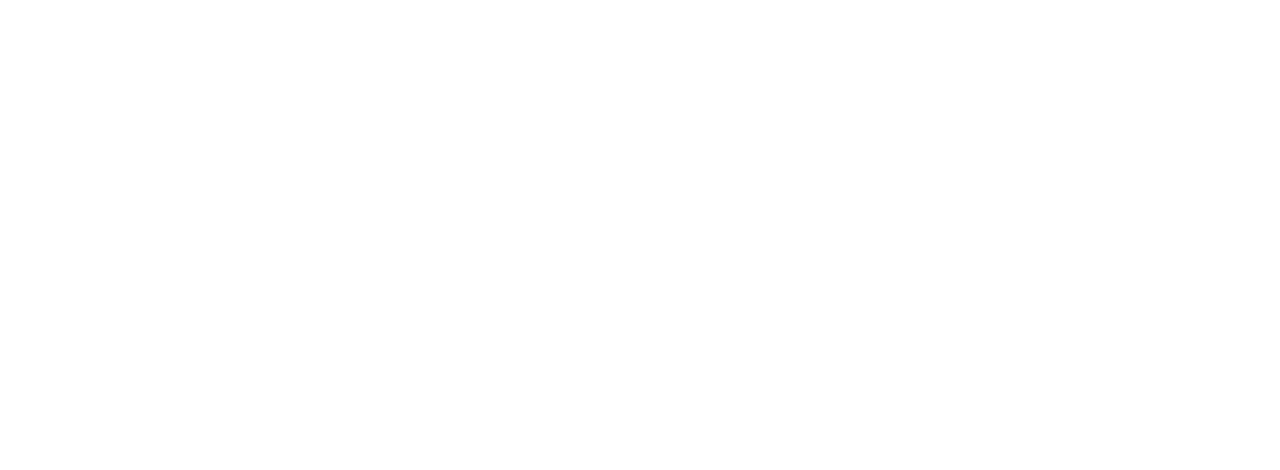
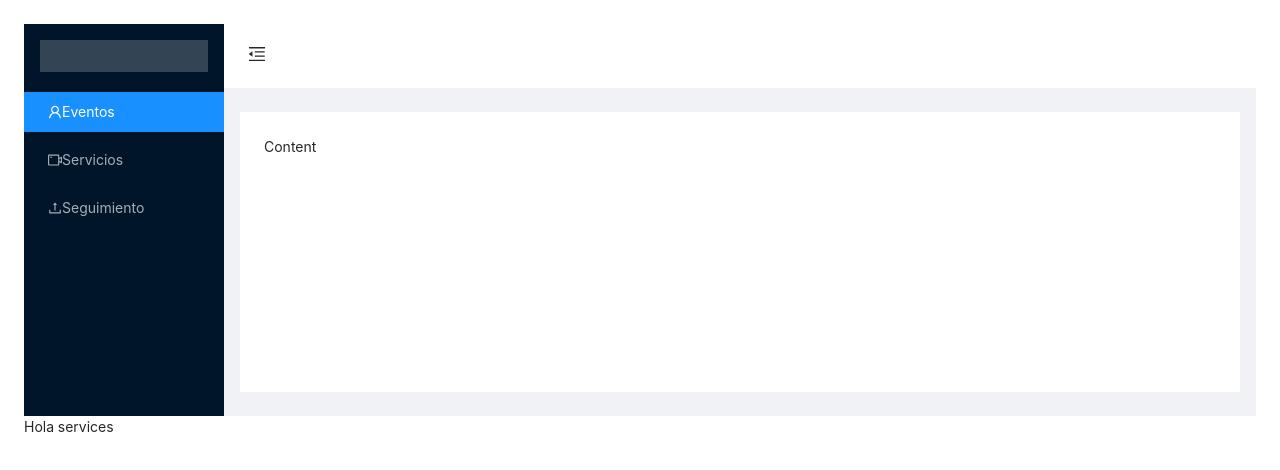
Before and after one commit to GestionCIE/CIE-front, a React (Create React App) app: page /tracing in a window 1280 px wide. Shown: the top 470 px of the page. Built offline with nearby package versions, Linux system fonts and the light colour scheme.

Commit message:
se desarrollo el componente del menu

```diff
--- a/package.json
+++ b/package.json
@@ -3,6 +3,7 @@
   "version": "0.1.0",
   "private": true,
   "dependencies": {
+    "@ant-design/icons": "^4.0.6",
     "@testing-library/jest-dom": "^4.2.4",
     "@testing-library/react": "^9.5.0",
     "@testing-library/user-event": "^7.2.1",
--- a/public/index.html
+++ b/public/index.html
@@ -4,7 +4,7 @@
     <meta charset="utf-8" />
     <link rel="icon" href="%PUBLIC_URL%/favicon.ico" />
     <meta name="viewport" content="width=device-width, initial-scale=1" />
-    <meta name="theme-color" content="#000000" />
+    <meta name="theme-color" content="#000000">
     <meta
       name="description"
       content="Web site created using create-react-app"
@@ -28,7 +28,7 @@
   </head>
   <body>
     <noscript>You need to enable JavaScript to run this app.</noscript>
-    <div id="root"></div>
+    <div id="root" style="padding: 24px"></div>
     <!--
       This HTML file is a template.
       If you open it directly in the browser, you will see an empty page.
--- a/src/App.css
+++ b/src/App.css
@@ -1,3 +1,5 @@
+
+
 .App {
   text-align: center;
 }
--- a/src/App.js
+++ b/src/App.js
@@ -1,5 +1,5 @@
 import React from "react";
-import {Button, DatePicker, version} from "antd";
+import {Button, DatePicker, version } from "antd";
 import "antd/dist/antd.css";
 
  class App extends React.Component{
--- /dev/null
+++ b/src/components/events/eventComponent.js
@@ -0,0 +1,11 @@
+import React from 'react';
+
+
+class EventComponent extends React.Component {
+
+    render(){
+        return(<span>ok</span>);
+    }
+}
+
+export default EventComponent;
--- /dev/null
+++ b/src/components/menu/PrincipalComponent.js
@@ -0,0 +1,66 @@
+import React from 'react';
+import 'antd/dist/antd.css';
+import './index.css'
+import {Layout, Menu} from 'antd';
+import {MenuUnfoldOutlined, MenuFoldOutlined, UserOutlined, VideoCameraOutlined, UploadOutlined} from "@ant-design/icons";
+import { Link } from 'react-router-dom';
+
+
+const {Sider, Header, Content} = Layout;
+
+class PrincipalComponent  extends React.Component{
+      state = {
+        collapsed: false,
+      };
+
+      toggle = () => {
+        this.setState({
+          collapsed: !this.state.collapsed,
+        });
+      };
+
+      render() {
+        return (
+          <Layout>
+            <Sider trigger={null} collapsible collapsed={this.state.collapsed}>
+              <div className="logo" />
+              <Menu theme="dark" mode="inline" defaultSelectedKeys={['1']}>
+                <Menu.Item key="1">
+                  <UserOutlined />
+                  <Link to="/events"><span>Eventos</span></Link>
+                </Menu.Item>
+                <Menu.Item key="2">
+                  <VideoCameraOutlined />
+                  <Link to="/services"><span>Servicios</span></Link>
+                </Menu.Item>
+                <Menu.Item key="3">
+                  <UploadOutlined />
+
+                  <Link to="/tracing"><span>Seguimiento</span></Link>
+                </Menu.Item>
+
+              </Menu>
+            </Sider>
+            <Layout className="site-layout">
+              <Header className="site-layout-background" style={{ padding: 0 }}>
+                {React.createElement(this.state.collapsed ? MenuUnfoldOutlined : MenuFoldOutlined, {
+                  className: 'trigger',
+                  onClick: this.toggle,
+                })}
+              </Header>
+              <Content
+                className="site-layout-background"
+                style={{
+                  margin: '24px 16px',
+                  padding: 24,
+                  minHeight: 280,
+                }}
+              >
+                Content
+              </Content>
+            </Layout>
+          </Layout>
+        );
+      }
+    }
+export default PrincipalComponent;
--- /dev/null
+++ b/src/components/menu/index.css
@@ -0,0 +1,22 @@
+
+.trigger {
+  font-size: 18px;
+  line-height: 64px;
+  padding: 0 24px;
+  cursor: pointer;
+  transition: color 0.3s;
+}
+
+.trigger:hover {
+  color: #1890ff;
+}
+
+.logo {
+  height: 32px;
+  background: rgba(255, 255, 255, 0.2);
+  margin: 16px;
+}
+
+.site-layout .site-layout-background {
+  background: #fff;
+}
--- a/src/routers/router.js
+++ b/src/routers/router.js
@@ -6,13 +6,17 @@
    // Link
 } from "react-router-dom";
 
+import PrincipalComponent from "../components/menu/PrincipalComponent";
+import EventComponent from "../components/events/eventComponent";
 
 function RouterMain(){
-
     return(
         <Router>
+            <PrincipalComponent/>
             <Switch>
-                <Route exact path="/events" render={()=> "Hola"}/>
+                <Route exact path="/events" render={()=> <EventComponent/>}/>
+                <Route exact path="/services" render={()=> "Hola services "}/>
+                <Route exact path="/tracing" render={()=> "Hola services "}/>
             </Switch>
         </Router>
     );
```
Also changed, not shown: src/components/testAnt.js (deleted).
